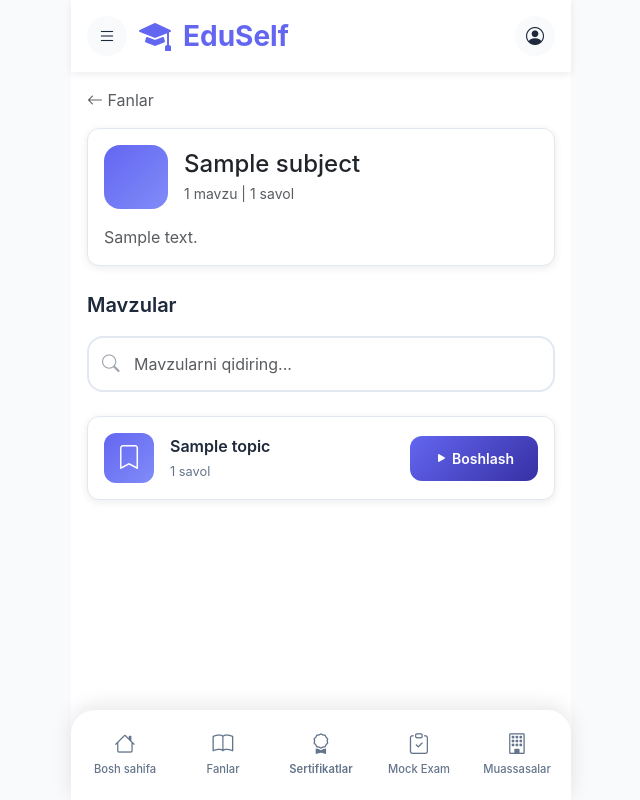
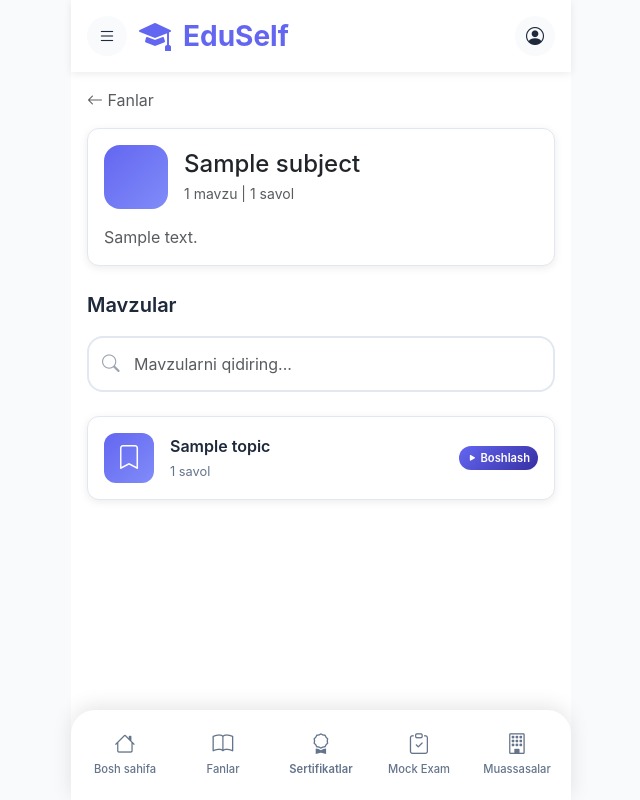
Before and after one commit to Sarvar-Rashitov/eduself, a Django app: template templates/core/subject_detail.html in a window 1280 px wide. Shown: the whole page, without its empty margins (319-959 px from the left). Run offline with Django 5.2, Linux system fonts and the light colour scheme; the template is opened without the code that fills it: most values are stand-ins (such as "Sample title", 1, 10 or a date in 2020); some libraries are stand-ins or nearby versions.

Commit message:
mavzudagi tugma kichraytirildi

```diff
--- a/templates/core/subject_detail.html
+++ b/templates/core/subject_detail.html
@@ -106,6 +106,12 @@
 .topic-btn {
     margin-left: auto;
     white-space: nowrap;
+    font-size: 0.7rem;
+    padding: 4px 8px;
+}
+
+.topic-btn i {
+    font-size: 0.65rem;
 }
 </style>
 {% endblock %}
```
